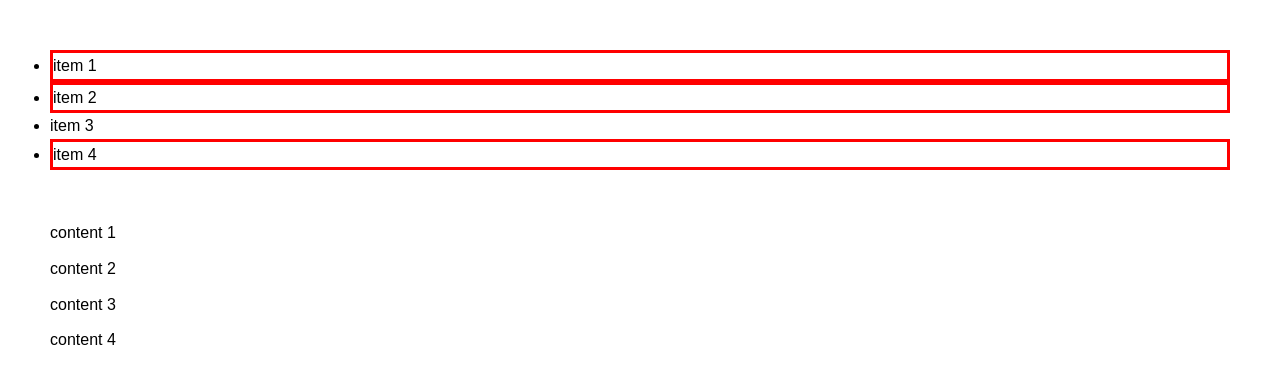
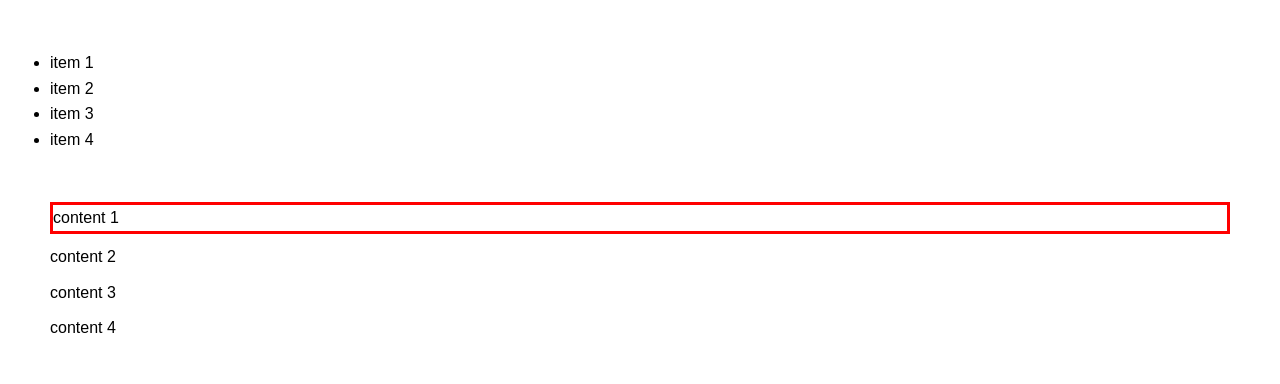
Before and after one commit to dmink/jquery, a website: page source/index.html in a window 1280 px wide. Drawn offline with nearby package versions, Linux system fonts and the light colour scheme; files that its build step writes are made by us from their sources.

Commit message:
Lesson 1.2. Select by attributes

```diff
--- a/source/html/content.html
+++ b/source/html/content.html
@@ -3,17 +3,17 @@
 	<div class="block1">
 		<ul class="list">
 			<li class="item1">item 1</li>
-			<li class="item2">item 2</li>
-			<li class="item3">item 3</li>
-			<li class="item4">item 4</li>
+			<li id="item2">item 2</li>
+			<li class="item3" data-content="info">item 3</li>
+			<li id="noitem">item 4</li>
 		</ul>
 	</div>
 
 	<div class="block2">
-		<p class="par1">content 1</p>
-		<p class="par2">content 2</p>
-		<p class="par3">content 3</p>
-		<p class="par4">content 4</p>
+		<p class="par1" lang="en-us">content 1</p>
+		<p id="par2">content 2</p>
+		<p id="nopar">content 3</p>
+		<p class="par4" data-content="jQuery">content 4</p>
 	</div>
 
 </div>
--- a/source/js/customization.js
+++ b/source/js/customization.js
@@ -1,5 +1,10 @@
 $(document).ready( function() {
 
-    $( 'li:not(li:eq(2))' ).css('border', '3px solid red');
+    //$( 'p[class]' ).css('border', '3px solid red');
+    //$( 'p[id=par3]' ).css('border', '3px solid red');
+    //$( 'li[id^=item]' ).css('border', '3px solid red');
+    //$( 'li[id*=item]' ).css('border', '3px solid red');
+    //$( 'li[id$=item]' ).css('border', '3px solid red');
+    $( "p[class*=par][lang^=en]" ).css('border', '3px solid red');
 
 });
```
Also changed, not shown: build/index.html, build/js/customization.js.
